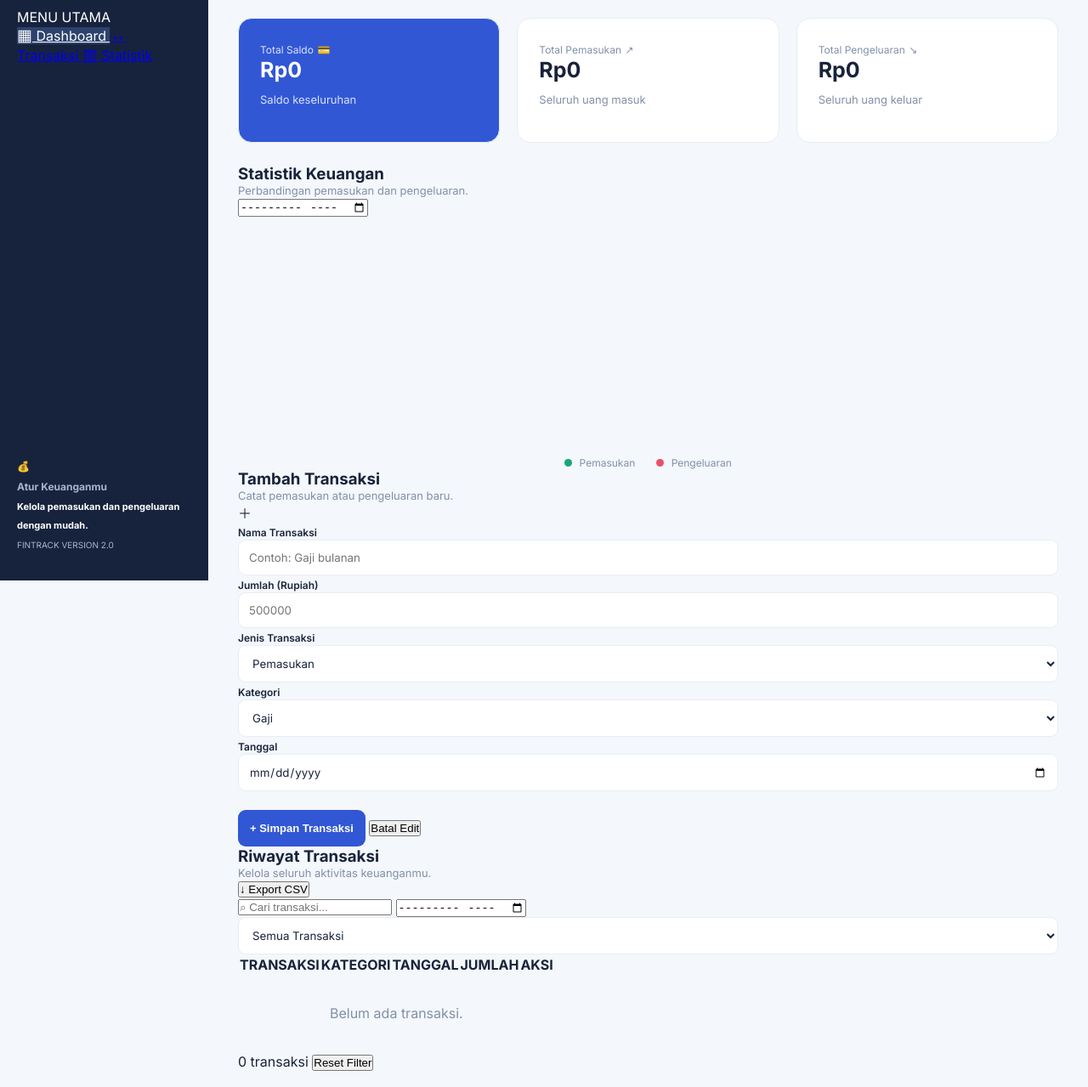
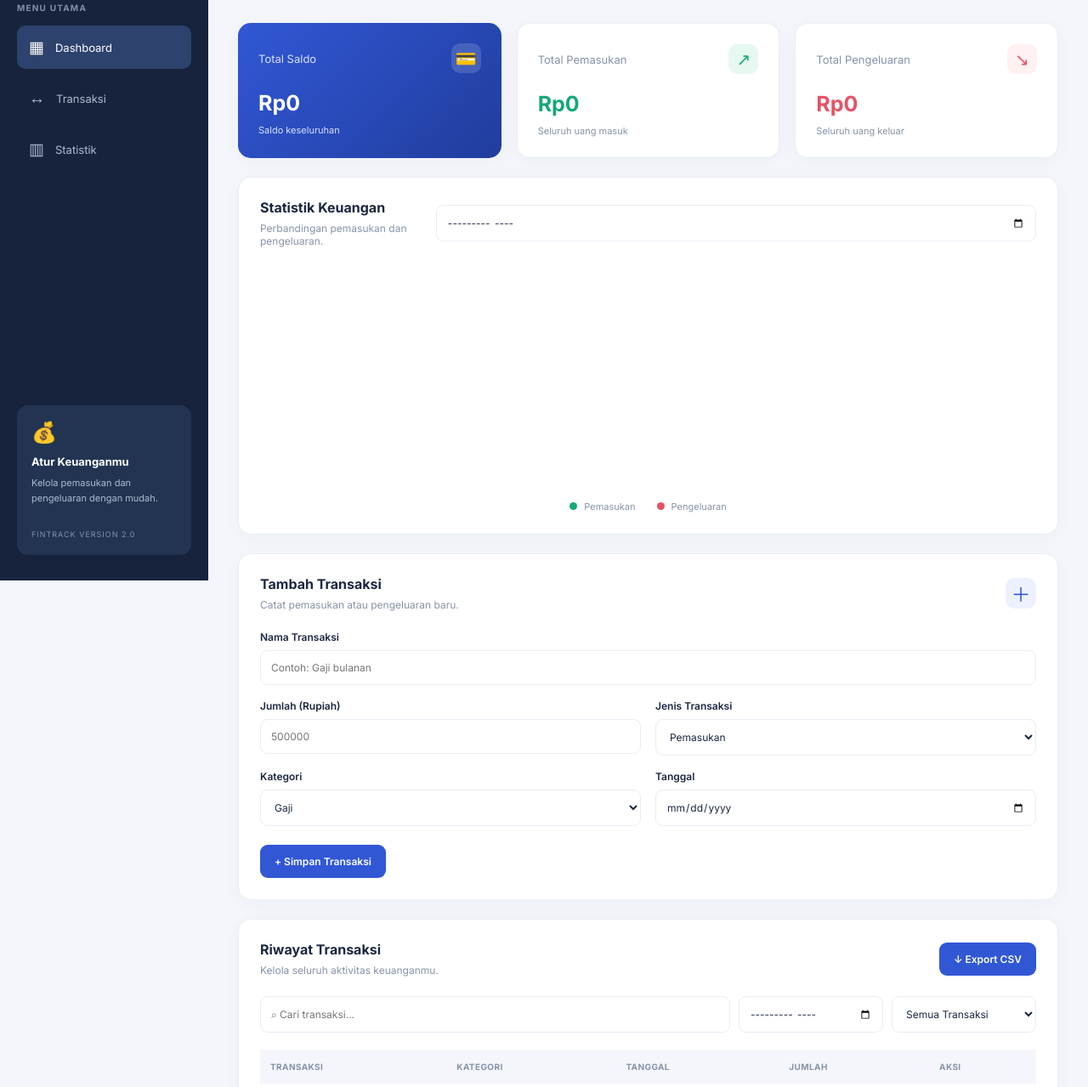
Before and after one commit to hafidm6-star/Pengelola-keuangan, a plain HTML site: page index.html in a window 1280 px wide. Shown: the part 117-1396 px from the top of the page at 85% size. Drawn offline with Linux system fonts and the light colour scheme.

Commit message:
Update style.css

```diff
--- a/style.css
+++ b/style.css
@@ -1,14 +1,30 @@
+
 @import url('https://fonts.googleapis.com/css2?family=Inter:wght@400;500;600;700;800&display=swap');
 
 :root {
-    --background: #f4f7fb;
-    --white: #ffffff;
+    --bg: #f4f6fb;
+    --surface: #ffffff;
+    --sidebar: #17233d;
+    --text: #1b2740;
+    --muted: #8793a8;
+    --border: #e8edf5;
     --primary: #3157d5;
-    --text: #18233b;
-    --muted: #8290a8;
+    --primary-light: #edf1ff;
     --green: #16a875;
     --red: #e65365;
-    --border: #e8edf5;
+    --shadow: 0 5px 25px rgba(25, 45, 85, 0.035);
+}
+
+body.dark-mode {
+    --bg: #101827;
+    --surface: #1b2639;
+    --sidebar: #111a2b;
+    --text: #edf2ff;
+    --muted: #9ba9bf;
+    --border: #2b3950;
+    --primary: #6685ff;
+    --primary-light: #26365d;
+    --shadow: none;
 }
 
 * {
@@ -23,12 +39,20 @@ html {
 
 body {
     font-family: 'Inter', sans-serif;
-    background: var(--background);
+    background: var(--bg);
     color: var(--text);
+    transition: background .25s, color .25s;
+}
+
+button, input, select {
+    font: inherit;
+}
+
+button {
+    cursor: pointer;
 }
 
 .app-container {
-    display: flex;
     min-height: 100vh;
 }
 
@@ -36,31 +60,68 @@ body {
 
 .sidebar {
     width: 245px;
-    background: #17233d;
+    height: 100vh;
+    position: fixed;
+    top: 0;
+    left: 0;
+    z-index: 10;
+    background: var(--sidebar);
     color: white;
     padding: 30px 20px;
     display: flex;
     flex-direction: column;
-    position: fixed;
-    height: 100vh;
 }
 
 .brand {
     display: flex;
     align-items: center;
     gap: 12px;
-    margin-bottom: 55px;
+    margin-bottom: 48px;
 }
 
 .brand-icon {
     width: 42px;
     height: 42px;
+    border-radius: 12px;
     background: #3157d5;
-    border-radius: 12px;
     display: grid;
     place-items: center;
-    font-size: 23px;
-    font-weight: bold;
+    font-size: 22px;
+    font-weight: 800;
+}
+
+.brand h2 {
+    font-size: 21px;
+}
+
+.brand h2 span {
+    color: #7c9aff;
+}
+
+.menu-label {
+    font-size: 10px;
+    color: #8190aa;
+    font-weight: 700;
+    margin-bottom: 15px;
+    letter-spacing: 1.2px;
+}
+
+.sidebar nav {
+    display: flex;
+    flex-direction: column;
+    gap: 9px;
+}
+
+.nav-link {
+    display: flex;
+    align-items: center;
+    gap: 13px;
+    padding: 14px;
+    border-radius: 10px;
+    color: #aebbd0;
+    text-decoration: none;
+    font-size: 13px;
+    transition: .2s;
 }
 
 .nav-link span {
@@ -75,18 +136,36 @@ body {
 
 .sidebar-bottom {
     margin-top: auto;
-    color: #a9b5ca;
-    font-size: 12px;
-    line-height: 2;
+    padding: 17px;
+    background: #223452;
+    border-radius: 13px;
+}
+
+.sidebar-icon {
+    font-size: 24px;
+    margin-bottom: 12px;
+}
+
+.sidebar-bottom h4 {
+    font-size: 13px;
+    margin-bottom: 8px;
 }
 
 .sidebar-bottom p {
-    color: white;
-    font-weight: 700;
+    color: #aebbd0;
     font-size: 11px;
+    line-height: 1.7;
+    margin-bottom: 20px;
 }
 
-/* MAIN CONTENT */
+.sidebar-bottom small {
+    color: #8092b1;
+    font-size: 9px;
+    letter-spacing: 1px;
+}
+
+/* MAIN */
+
 .main-content {
     margin-left: 245px;
     width: calc(100% - 245px);
@@ -100,147 +179,177 @@ body {
     margin-bottom: 30px;
 }
 
+.eyebrow {
+    font-size: 10px;
+    font-weight: 700;
+    letter-spacing: 1.4px;
+    color: var(--primary);
+    margin-bottom: 9px;
+}
+
 .topbar h1 {
-    font-size: 27px;
+    font-size: 28px;
     margin-bottom: 8px;
 }
-.topbar p,
-.panel-heading p {
+
+.subtitle {
     color: var(--muted);
     font-size: 13px;
 }
 
-.profile {
+.theme-button {
     width: 43px;
     height: 43px;
-    background: white;
-    border-radius: 50%;
-    display: grid;
-    place-items: center;
-    font-size: 20px;
+    border: 1px solid var(--border);
+    background: var(--surface);
+    border-radius: 12px;
+    font-size: 19px;
 }
 
-/* SUMMARY CARDS */
+/* SUMMARY */
 
 .summary-grid {
     display: grid;
     grid-template-columns: repeat(3, 1fr);
-    gap: 20px;
-    margin-bottom: 25px;
+    gap: 18px;
+    margin-bottom: 22px;
 }
 
 .summary-card {
-    padding: 25px;
-    background: white;
-    border-radius: 16px;
+    background: var(--surface);
     border: 1px solid var(--border);
-    transition: .2s;
+    padding: 24px;
+    border-radius: 15px;
+    box-shadow: var(--shadow);
+    transition: transform .2s;
 }
 
 .summary-card:hover {
     transform: translateY(-3px);
 }
 
-.summary-card p {
+.card-top {
+    display: flex;
+    align-items: center;
+    justify-content: space-between;
     font-size: 13px;
     color: var(--muted);
-    margin-bottom: 17px;
+    margin-bottom: 20px;
+}
+
+.card-icon {
+    width: 35px;
+    height: 35px;
+    background: var(--primary-light);
+    color: var(--primary);
+    display: grid;
+    place-items: center;
+    border-radius: 10px;
+    font-size: 20px;
+}
+
+.card-icon.green {
+    color: var(--green);
+    background: #e7f8f1;
+}
+
+.card-icon.red {
+    color: var(--red);
+    background: #fff0f1;
 }
 
 .summary-card h2 {
-    font-size: clamp(18px, 2vw, 25px);
-    margin-bottom: 12px;
+    font-size: clamp(19px, 2vw, 25px);
     overflow-wrap: anywhere;
+    margin-bottom: 10px;
 }
 
-.summary-card span {
-    font-size: 12px;
+.summary-card > p {
     color: var(--muted);
+    font-size: 11px;
 }
-.income-card h2 {
+
+.green-text {
     color: var(--green);
 }
 
-.expense-card h2 {
+.red-text {
     color: var(--red);
 }
 
 .balance-card {
-    background: #3157d5;
+    background: linear-gradient(135deg, #3157d5, #203d9d);
+    color: white;
+    border: none;
+}
+
+.balance-card .card-top,
+.balance-card > p {
+    color: #d7e1ff;
+}
+
+.balance-card .card-icon {
+    background: rgba(255,255,255,.15);
     color: white;
 }
 
-.balance-card p,
-.balance-card span {
-    color: #d9e2ff;
+/* PANELS */
+
+.panel {
+    background: var(--surface);
+    border: 1px solid var(--border);
+    border-radius: 15px;
+    padding: 25px;
+    margin-bottom: 22px;
+    box-shadow: var(--shadow);
+    min-width: 0;
 }
 
-/* CONTENT GRID */
-
-#transactionForm label {
-    font-size: 12px;
-    font-weight: 600;
-    margin-bottom: 8px;
-    margin-top: 15px;
+.panel-heading {
+    display: flex;
+    justify-content: space-between;
+    align-items: center;
+    gap: 15px;
+    margin-bottom: 23px;
 }
 
-#transactionForm input,
-#transactionForm select,
-#filterType {
-    width: 100%;
-    padding: 12px;
-    border: 1px solid var(--border);
-    border-radius: 9px;
-    background: white;
-    font-family: inherit;
-    color: var(--text);
-    outline: none;
+.panel-heading h3 {
+    font-size: 16px;
+    margin-bottom: 7px;
 }
 
-#transactionForm input:focus,
-#transactionForm select:focus,
-#filterType:focus {
-    border-color: var(--primary);
-}
-
-.primary-button {
-    margin-top: 22px;
-    padding: 14px;
-    background: var(--primary);
-    color: white;
-    border: none;
-    border-radius: 9px;
-    font-size: 13px;
-    font-weight: 600;
-    cursor: pointer;
-    transition: .2s;
-}
-.primary-button:hover {
-    background: #2444b2;
+.panel-heading p {
+    font-size: 12px;
+    color: var(--muted);
 }
 
 /* CHART */
 
+.chart-heading input {
+    width: auto;
+}
+
 .chart-container {
+    width: 100%;
+    height: 260px;
     position: relative;
-    width: 100%;
-    height: 270px;
 }
 
 .chart-container canvas {
+    display: block;
     width: 100%;
     height: 100%;
-    display: block;
 }
 
 .chart-legend {
     display: flex;
     justify-content: center;
     gap: 25px;
-    font-size: 12px;
     color: var(--muted);
-    margin-top: 12px;
+    font-size: 11px;
+    margin-top: 15px;
 }
+
 .dot {
     display: inline-block;
     width: 9px;
@@ -257,28 +366,171 @@ body {
     background: var(--red);
 }
 
+/* FORMS */
+
+.form-icon {
+    width: 36px;
+    height: 36px;
+    display: grid;
+    place-items: center;
+    background: var(--primary-light);
+    color: var(--primary);
+    border-radius: 10px;
+    font-size: 23px;
+}
+
+.form-grid {
+    display: grid;
+    grid-template-columns: 1fr 1fr;
+    gap: 17px;
+}
+
+.form-group {
+    display: flex;
+    flex-direction: column;
+    gap: 8px;
+}
+
+.form-group.full {
+    grid-column: 1 / -1;
+}
+
+.form-group label {
+    font-size: 12px;
+    font-weight: 600;
+}
+
+.form-group input,
+.form-group select,
+.filter-container input,
+.filter-container select,
+.chart-heading input {
+    min-width: 0;
+    width: 100%;
+    padding: 12px;
+    border: 1px solid var(--border);
+    border-radius: 9px;
+    background: var(--surface);
+    color: var(--text);
+    outline: none;
+    font-size: 12px;
+}
+
+input:focus,
+select:focus {
+    border-color: var(--primary) !important;
+}
+
+.form-actions {
+    display: flex;
+    gap: 10px;
+    margin-top: 22px;
+}
+
+.primary-button,
+.cancel-button,
+.export-button {
+    padding: 12px 17px;
+    border: none;
+    border-radius: 9px;
+    font-size: 12px;
+    font-weight: 600;
+}
+
+.primary-button,
+.export-button {
+    background: var(--primary);
+    color: white;
+}
+
+.primary-button:hover,
+.export-button:hover {
+    filter: brightness(.9);
+}
+
+.cancel-button {
+    background: var(--primary-light);
+    color: var(--primary);
+}
+
+.hidden {
+    display: none !important;
+}
+
 /* TRANSACTIONS */
-
-.transactions-panel {
-    margin-bottom: 25px;
-}
 
 .transaction-heading {
     flex-wrap: wrap;
 }
 
+.filter-container {
+    display: grid;
+    grid-template-columns: 1fr 170px 170px;
+    gap: 10px;
+    margin-bottom: 20px;
+}
+
+.table-wrapper {
+    overflow-x: auto;
+    width: 100%;
+}
+
+table {
+    width: 100%;
+    border-collapse: collapse;
+    text-align: left;
+    white-space: nowrap;
+}
+
+th {
+    padding: 14px 12px;
+    font-size: 10px;
+    color: var(--muted);
+    background: var(--bg);
+    letter-spacing: .4px;
+}
+
+td {
+    padding: 15px 12px;
+    font-size: 11px;
+    border-bottom: 1px solid var(--border);
+}
+
+td:first-child {
+    font-weight: 600;
+}
+
+.income-text {
+    color: var(--green);
+    font-weight: 700;
+}
+
+.expense-text {
+    color: var(--red);
+    font-weight: 700;
+}
+
+.action-buttons {
+    display: flex;
+    gap: 6px;
+}
+
+.edit-button,
 .delete-button {
     border: none;
+    border-radius: 7px;
+    padding: 7px 9px;
+    font-size: 10px;
+}
+
+.edit-button {
+    background: var(--primary-light);
+    color: var(--primary);
+}
+
+.delete-button {
     background: #fff0f1;
     color: var(--red);
-    padding: 8px 12px;
-    border-radius: 7px;
-    cursor: pointer;
-    font-size: 12px;
-}
-
-.delete-button:hover {
-    background: #ffdcdf;
 }
 
 .empty-state {
@@ -287,60 +539,146 @@ body {
     color: var(--muted);
 }
 
+.table-footer {
+    display: flex;
+    justify-content: space-between;
+    align-items: center;
+    margin-top: 18px;
+    font-size: 11px;
+    color: var(--muted);
+}
+
+.table-footer button {
+    background: transparent;
+    color: var(--primary);
+    border: none;
+    font-size: 11px;
+    font-weight: 600;
+}
+
 /* FOOTER */
 
 footer {
     text-align: center;
     color: var(--muted);
-    font-size: 12px;
+    font-size: 11px;
     padding: 15px;
 }
+
 /* RESPONSIVE */
 
 @media (max-width: 1050px) {
     .summary-grid {
+        grid-template-columns: repeat(2, 1fr);
+    }
+
+    .filter-container {
         grid-template-columns: 1fr 1fr;
     }
 
-    .content-grid {
-        grid-template-columns: 1fr;
+    .filter-container input[type="search"] {
+        grid-column: 1 / -1;
     }
 }
 
 @media (max-width: 700px) {
     .sidebar {
         width: 65px;
-        padding: 20px 8px;
+        padding: 20px 7px;
     }
 
     .brand {
         justify-content: center;
-        margin-bottom: 35px;
+        margin-bottom: 40px;
     }
 
-.summary-grid {
+    .brand h2,
+    .menu-label,
+    .sidebar-bottom {
+        display: none;
+    }
+
+    .nav-link {
+        justify-content: center;
+        padding: 14px 5px;
+        font-size: 0;
+    }
+
+    .main-content {
+        margin-left: 65px;
+        width: calc(100% - 65px);
+        padding: 22px 12px;
+    }
+
+    .topbar h1 {
+        font-size: 22px;
+    }
+
+    .subtitle {
+        font-size: 11px;
+    }
+
+    .summary-grid {
         grid-template-columns: 1fr;
         gap: 12px;
     }
 
     .summary-card {
-        padding: 19px;
+        padding: 18px;
     }
 
     .panel {
-        padding: 17px;
+        padding: 16px;
     }
 
     .chart-container {
         height: 220px;
     }
 
-    .transaction-heading {
+    .chart-heading {
         align-items: flex-start;
         flex-direction: column;
     }
 
-    #filterType {
+    .chart-heading input {
+        width: 100%;
+    }
+
+    .form-grid {
+        grid-template-columns: 1fr;
+    }
+
+    .form-group.full {
+        grid-column: auto;
+    }
+
+    .filter-container {
+        grid-template-columns: 1fr;
+    }
+
+    .filter-container input[type="search"] {
+        grid-column: auto;
+    }
+
+    .export-button {
         width: 100%;
     }
 }
+
+@media (max-width: 380px) {
+    .main-content {
+        padding: 15px 9px;
+    }
+
+    .topbar h1 {
+        font-size: 19px;
+    }
+
+    .summary-card h2 {
+        font-size: 19px;
+    }
+
+    .panel-heading h3 {
+        font-size: 14px;
+    }
+}
```
